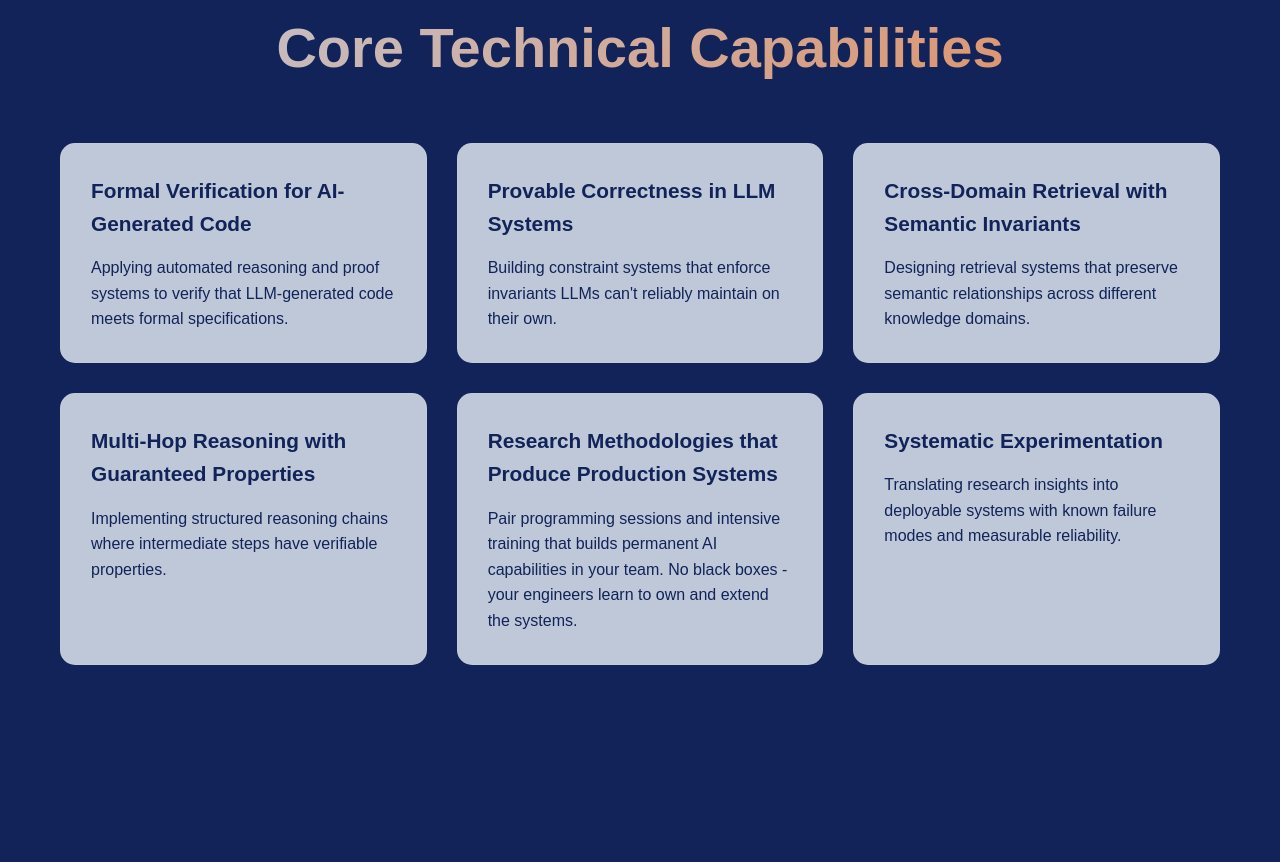
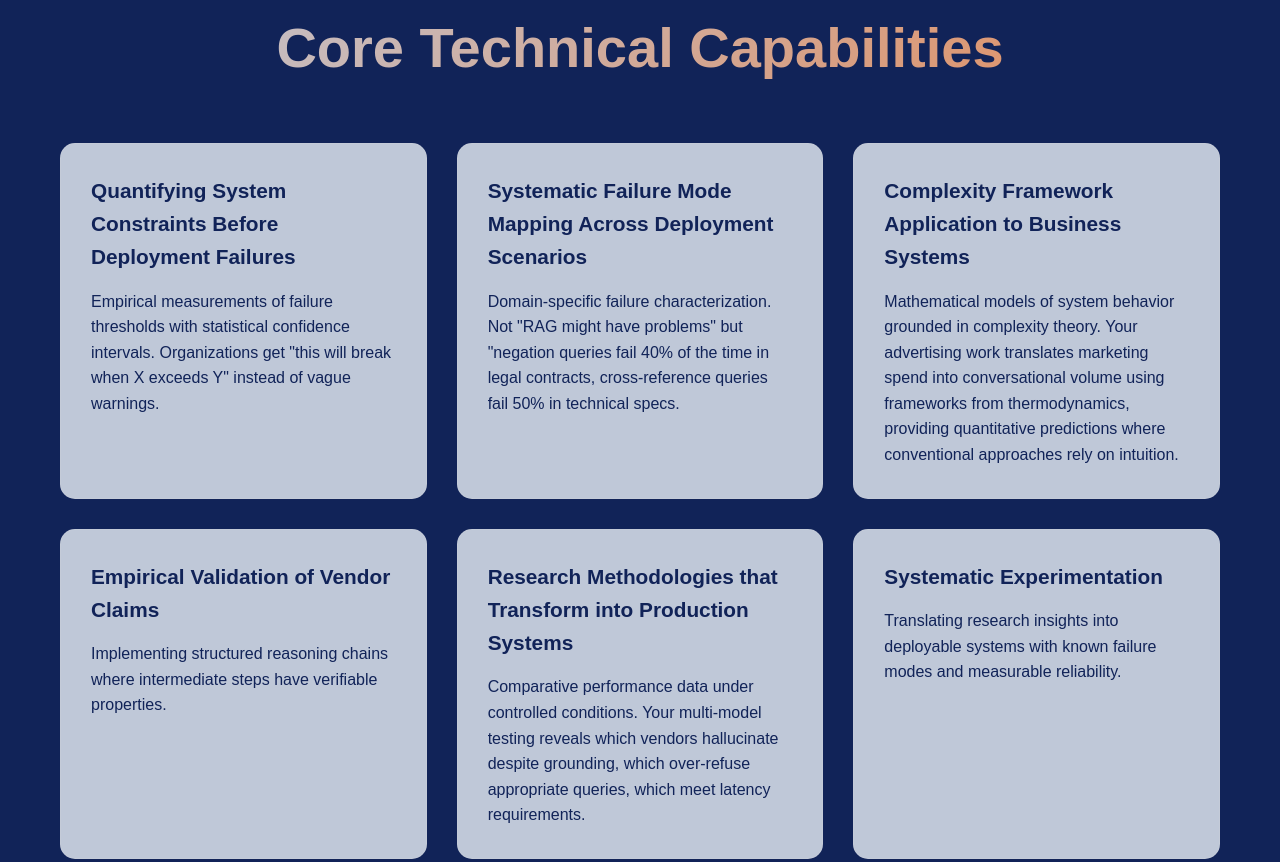
Before and after one commit to Javihaus/jmarin_co, a plain HTML site: page index.html in a window 1280 px wide. Shown: the part 2370-3232 px from the top of the page. Drawn offline with Linux system fonts and the light colour scheme.

Commit message:
Update index.html

```diff
--- a/index.html
+++ b/index.html
@@ -927,28 +927,28 @@ Through focused research engagements, I work alongside your engineers as an exte
             <h2 class="section-title fade-in">Core Technical Capabilities</h2>
             <div class="capabilities-grid">
                 <div class="capability-card fade-in">
-                    <h4>Formal Verification for AI-Generated Code</h4>
-                    <p>Applying automated reasoning and proof systems to verify that LLM-generated code meets formal specifications.</p>
+                    <h4>Quantifying System Constraints Before Deployment Failures</h4>
+                    <p>Empirical measurements of failure thresholds with statistical confidence intervals. Organizations get "this will break when X exceeds Y" instead of vague warnings.</p>
                 </div>
 
                 <div class="capability-card fade-in">
-                    <h4>Provable Correctness in LLM Systems</h4>
-                    <p>Building constraint systems that enforce invariants LLMs can't reliably maintain on their own.</p>
+                    <h4>Systematic Failure Mode Mapping Across Deployment Scenarios</h4>
+                    <p>Domain-specific failure characterization. Not "RAG might have problems" but "negation queries fail 40% of the time in legal contracts, cross-reference queries fail 50% in technical specs.</p>
                 </div>
 
                 <div class="capability-card fade-in">
-                    <h4>Cross-Domain Retrieval with Semantic Invariants</h4>
-                    <p>Designing retrieval systems that preserve semantic relationships across different knowledge domains.</p>
+                    <h4>Complexity Framework Application to Business Systems</h4>
+                    <p>Mathematical models of system behavior grounded in complexity theory. Your advertising work translates marketing spend into conversational volume using frameworks from thermodynamics, providing quantitative predictions where conventional approaches rely on intuition.</p>
                 </div>
 
                 <div class="capability-card fade-in">
-                    <h4>Multi-Hop Reasoning with Guaranteed Properties</h4>
+                    <h4>Empirical Validation of Vendor Claims</h4>
                     <p>Implementing structured reasoning chains where intermediate steps have verifiable properties.</p>
                 </div>
 
                 <div class="capability-card fade-in">
-                    <h4>Research Methodologies that Produce Production Systems</h4>
-                    <p>Pair programming sessions and intensive training that builds permanent AI capabilities in your team. No black boxes - your engineers learn to own and extend the systems.</p>
+                    <h4>Research Methodologies that Transform into Production Systems</h4>
+                    <p>Comparative performance data under controlled conditions. Your multi-model testing reveals which vendors hallucinate despite grounding, which over-refuse appropriate queries, which meet latency requirements.</p>
                 </div>
 
                 <div class="capability-card fade-in">
@@ -1033,7 +1033,7 @@ Through focused research engagements, I work alongside your engineers as an exte
                         <svg class="contact-icon" viewBox="0 0 24 24" fill="currentColor">
                             <path d="M20,8L12,13L4,8V6L12,11L20,6M20,4H4C2.89,4 2,4.89 2,6V18A2,2 0 0,0 4,20H20A2,2 0 0,0 22,18V6C22,4.89 21.1,4 20,4Z"/>
                         </svg>
-                        Email
+                        javier@jmarin.info
                     </a>
                     <a href="https://www.linkedin.com/in/javiermarinvalenzuela/" target="_blank" class="contact-link">
                         <svg class="contact-icon" viewBox="0 0 24 24" fill="currentColor">
@@ -1044,7 +1044,7 @@ Through focused research engagements, I work alongside your engineers as an exte
                 </div>
 
                 <div class="contact-info">
-                    <a href="https://calendly.com/javier-marin-ai/strategy-call" target="_blank" class="cta-button" style="font-size: 1.2rem; padding: 20px 40px;">
+                    <a href="https://form.typeform.com/to/ABHMpM9Y" target="_blank" class="cta-button" style="font-size: 1.2rem; padding: 20px 40px;">
                         Schedule a 30-min Strategy Call
                     </a>
 
```
